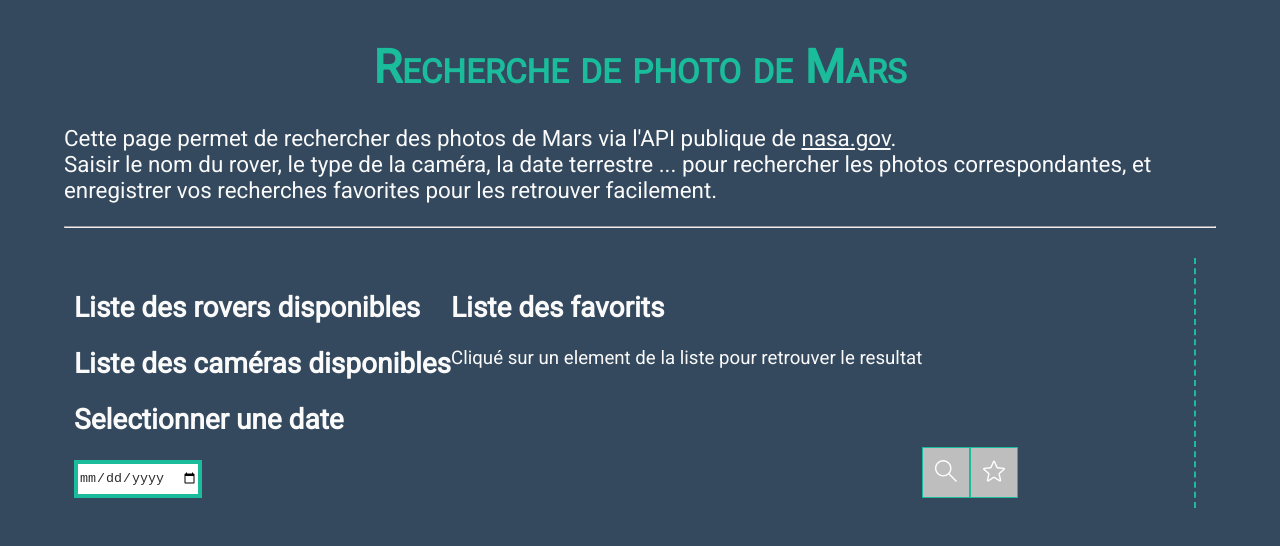
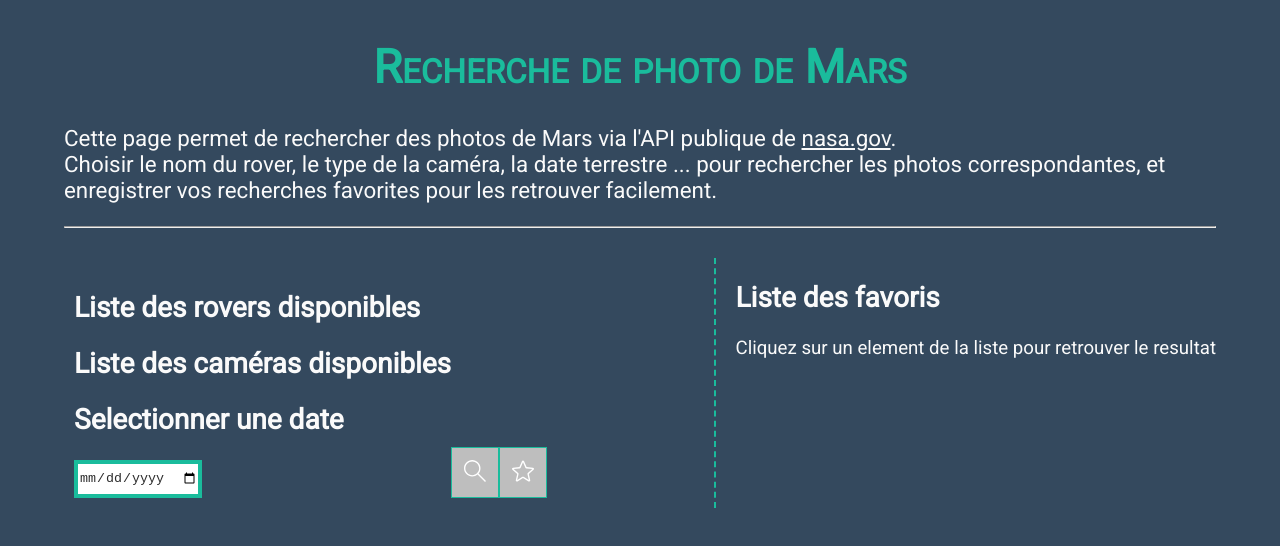
Before and after one commit to Paspatate/TP-API-R4.10, a plain HTML site: page index.html in a window 1280 px wide. Drawn offline with Linux system fonts and the light colour scheme; no server answers.

Commit message:
modif liste favoris emplacement

```diff
--- a/index.html
+++ b/index.html
@@ -14,7 +14,7 @@
       <p id="explication">
         Cette page permet de rechercher des photos de Mars via l'API publique
         de <a href="https://api.nasa.gov/" target="_blank">nasa.gov</a>.<br />
-        Saisir le nom du rover, le type de la caméra, la date terrestre ... pour rechercher les photos
+        Choisir le nom du rover, le type de la caméra, la date terrestre ... pour rechercher les photos
         correspondantes, et enregistrer vos recherches favorites pour les
         retrouver facilement.
       </p>
@@ -37,12 +37,7 @@
             <input type="date" id="earth-date">
 
           </section>
-          <section id="section-favorite">
-            <h2>Liste des favorits</h2>
-            <p>Cliqué sur un element de la liste pour retrouver le resultat</p>
-            <ul id="liste-favoris">
-            </ul>
-          </section>
+
 
 
           <!-- Boutons -->
@@ -86,7 +81,12 @@
 
       <!-- Section de séparation (avec la bordure verte) -->
       <section id="section-separation"></section>
-
+        <section id="section-favorite">
+          <h2>Liste des favoris</h2>
+          <p>Cliquez sur un element de la liste pour retrouver le resultat</p>
+          <ul id="liste-favoris">
+          </ul>
+        </section>
       <!-- Section des recherches favorites -->
       <!--
       <section id="section-favoris">
```
